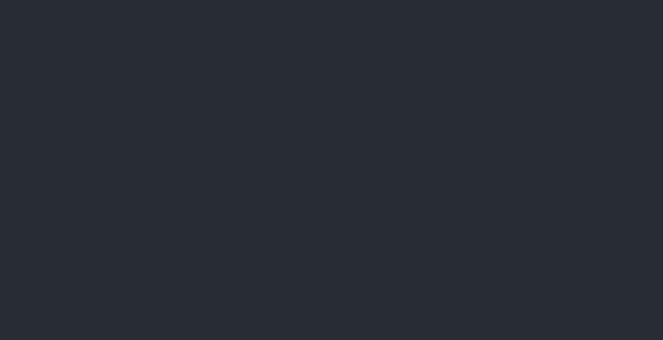
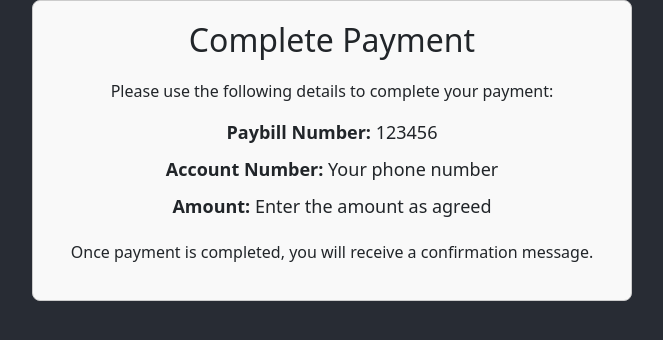
Before and after one commit to Trevor-Kayeyia-Madara/msamo, a React (Create React App) app: page /pay-now in a window 1280 px wide. Shown: the top 340 px of the page, without its empty margins (308-971 px from the left). Built offline with nearby package versions, Linux system fonts and the light colour scheme.

Commit message:
Done with front end Pay Now

```diff
--- a/src/Pages/Payment/Pay.js
+++ b/src/Pages/Payment/Pay.js
@@ -1,8 +1,18 @@
-import React from 'react'
+import React from 'react';
+import './paynow.css';
 
 function Pay() {
   return (
-    <div>Pay</div>
+    <div className="pay-now">
+    <h2>Complete Payment</h2>
+    <p>Please use the following details to complete your payment:</p>
+    <ul>
+      <li><strong>Paybill Number:</strong> 123456</li>
+      <li><strong>Account Number:</strong> Your phone number</li>
+      <li><strong>Amount:</strong> Enter the amount as agreed</li>
+    </ul>
+    <p>Once payment is completed, you will receive a confirmation message.</p>
+  </div>
   )
 }
 
--- /dev/null
+++ b/src/Pages/Payment/paynow.css
@@ -0,0 +1,27 @@
+.pay-now {
+    max-width: 600px;
+    margin: 0 auto;
+    padding: 20px;
+    border: 1px solid #ccc;
+    border-radius: 8px;
+    background-color: #f9f9f9;
+    text-align: center;
+  }
+
+  .pay-now h2 {
+    margin-bottom: 20px;
+  }
+
+  .pay-now ul {
+    list-style-type: none;
+    padding: 0;
+  }
+
+  .pay-now li {
+    margin-bottom: 10px;
+    font-size: 18px;
+  }
+
+  .pay-now p {
+    margin-top: 20px;
+  }
```
